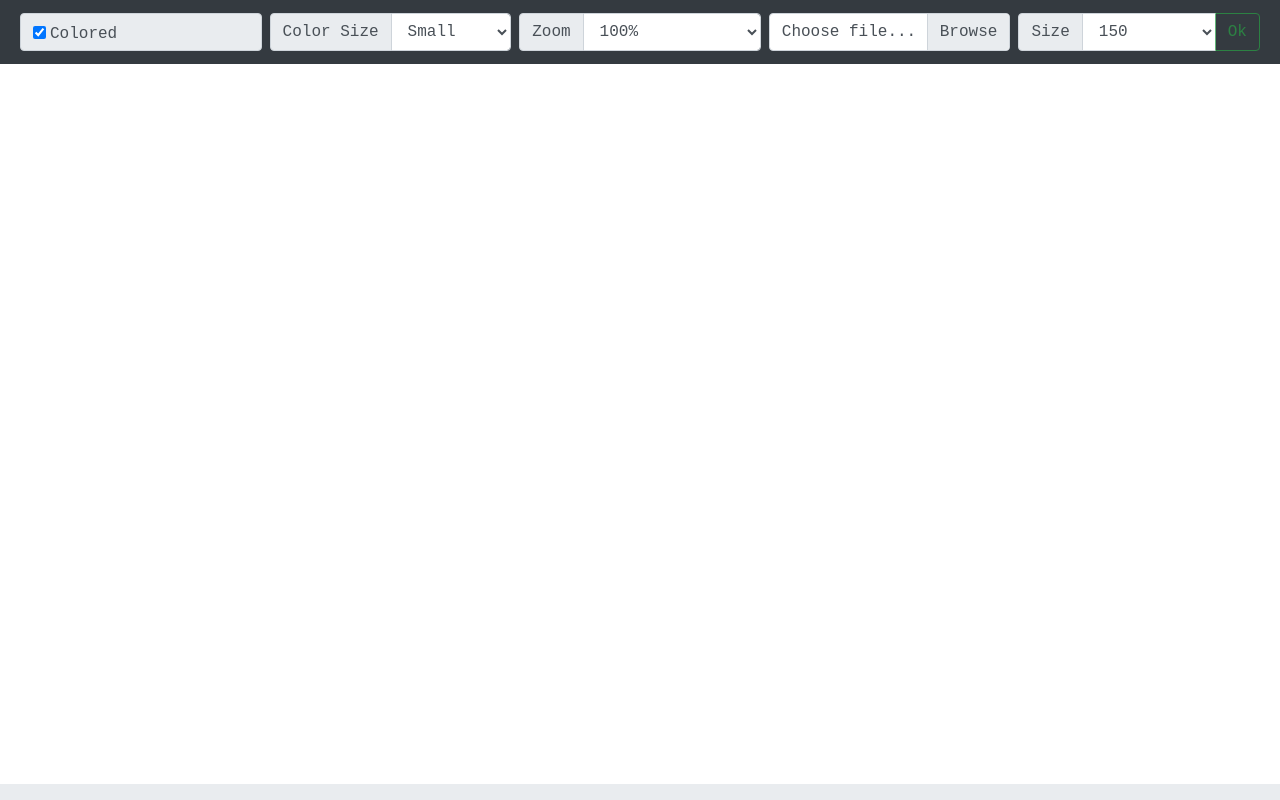
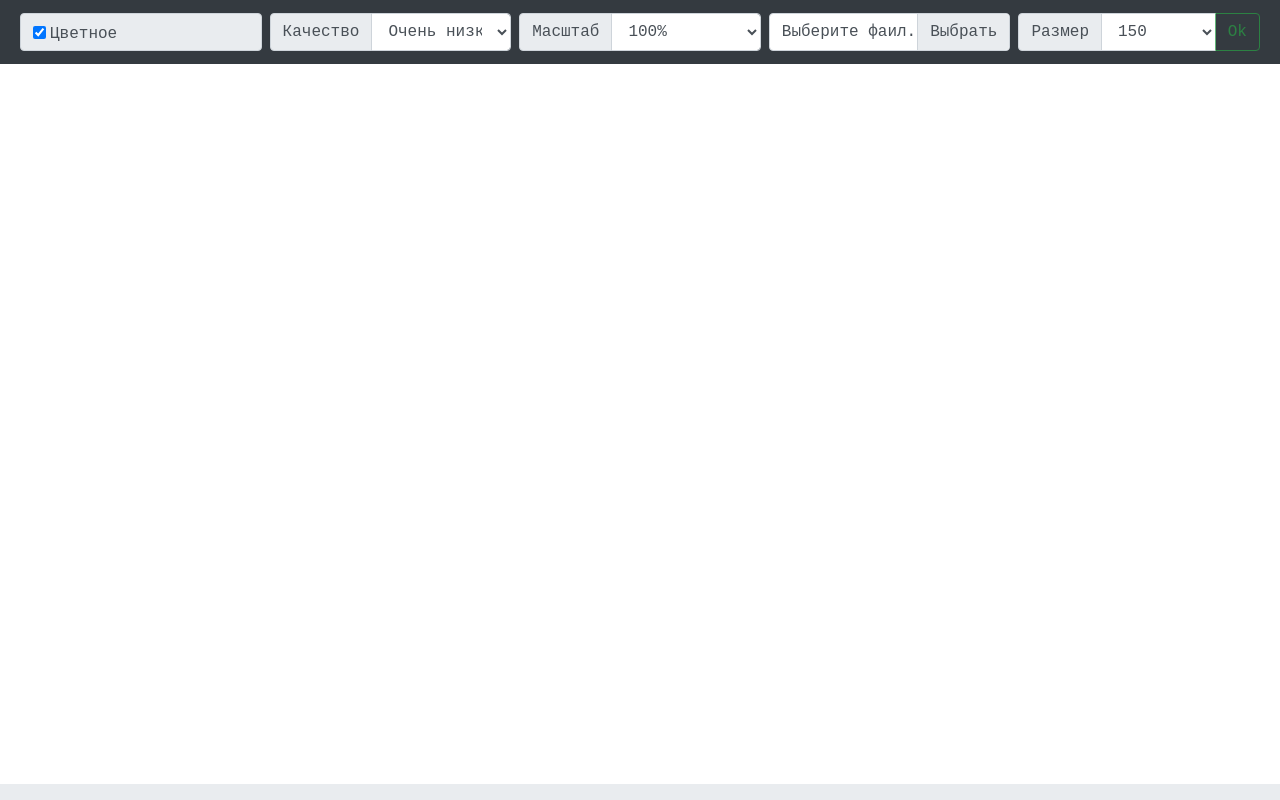
Before and after one commit to MrEveKS/RecImage.Front, an Angular app: page / in a window 1280 px wide. Built offline with nearby package versions, Linux system fonts and the light colour scheme.

Commit message:
add new color quality, add ru localization

```diff
--- a/src/app/app.component.css
+++ b/src/app/app.component.css
@@ -96,3 +96,13 @@ div td {
   left: 4px;
   top: 2px;
 }
+
+.custom-file .custom-file-label {
+  white-space: nowrap;
+  overflow: hidden;
+  text-overflow: ellipsis;
+}
+
+.custom-file .custom-file-label:after {
+  content: "Выбрать";
+}
--- a/src/app/app.component.html
+++ b/src/app/app.component.html
@@ -16,13 +16,13 @@
             <div class="input-group w-100" (click)="changeColored($event)">
                 <div class="color-select input-group-text w-100">
                     <input type="checkbox" name="colored" [(ngModel)]="colored" aria-label="Checkbox for following text input">
-                    <label class="form-check-label" for="colored">Colored</label>
+                    <label class="form-check-label" for="colored">Цветное</label>
                 </div>
             </div>
         </div>
         <div class="input-group m-1">
             <div class="input-group-prepend">
-                <span class="input-group-text">Color Size</span>
+                <span class="input-group-text">Качество</span>
             </div>
             <select name="inputZoom" class="form-control" [(ngModel)]="colorSize">
                 <option *ngFor="let c of colorSizes" [value]="c.value">{{c.title}}</option>
@@ -30,7 +30,7 @@
         </div>
         <div class="input-group m-1">
             <div class="input-group-prepend">
-                <span class="input-group-text">Zoom</span>
+                <span class="input-group-text">Масштаб</span>
             </div>
             <select name="inputZoom" class="form-control" [ngModel]="zoom | async" (ngModelChange)="updateZoom($event)">
                 <option *ngFor="let z of zooms" [value]="z.value">{{z.title}}</option>
@@ -41,12 +41,12 @@
                 <input type="file" class="custom-file-input" name="customFile"
                     (change)="filesSelect($event.target.files)" accept="image/*" required>
                 <label class="custom-file-label"
-                    for="customFile">{{ files && files.length ? files[0].name : 'Choose file...'}}</label>
+                    for="customFile">{{ files && files.length ? files[0].name : 'Выберите фаил...'}}</label>
             </div>
         </div>
         <div class="input-group m-1">
             <div class="input-group-prepend">
-                <span class="input-group-text">Size</span>
+                <span class="input-group-text">Размер</span>
             </div>
             <select name="inputSize" class="form-control" [(ngModel)]="size">
                 <option *ngFor="let s of sizes" [value]="s.value">{{s.title}}</option>
--- a/src/app/app.component.ts
+++ b/src/app/app.component.ts
@@ -151,9 +151,11 @@ export class AppComponent implements OnInit, AfterViewInit {
 
     private _initialize(): void {
         this.colorSizes = [
-            { title: 'Small', value: 20 },
-            { title: 'Middle', value: 15 },
-            { title: 'Big', value: 10 },
+            { title: 'Очень низкое', value: 30 },
+            { title: 'Низкое', value: 20 },
+            { title: 'Среднее', value: 15 },
+            { title: 'Высокое', value: 10 },
+            { title: 'Очень высокое', value: 7 },
         ];
 
         this.zooms = [
```
